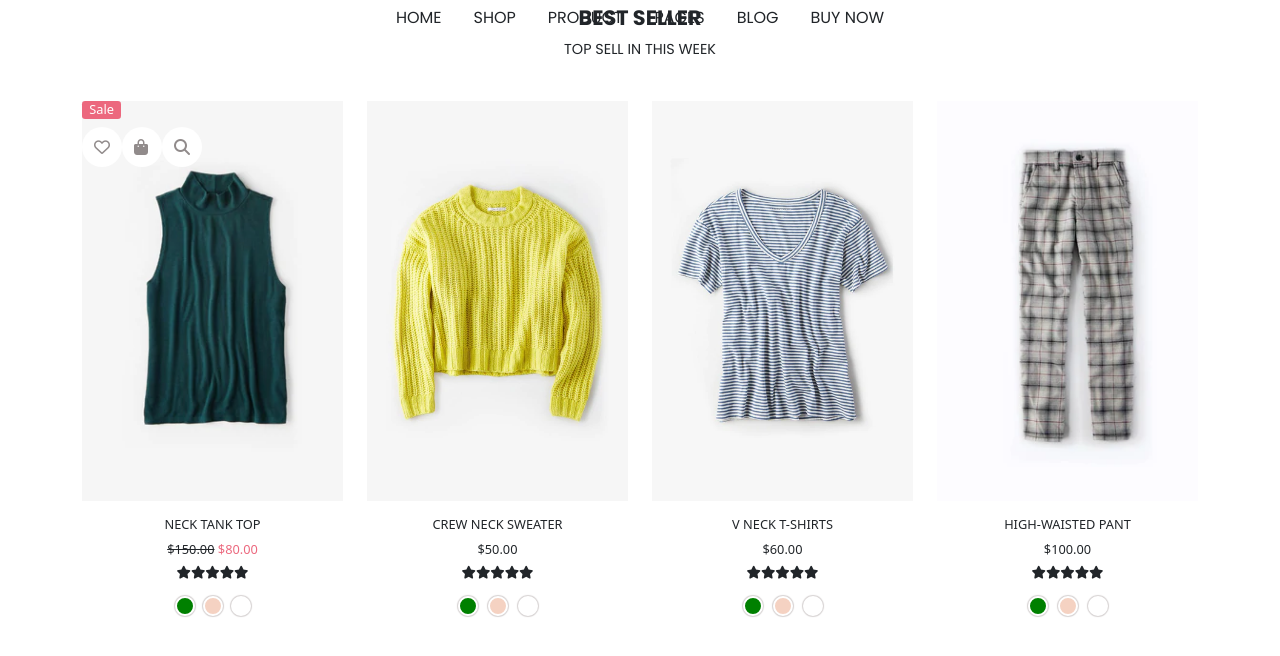
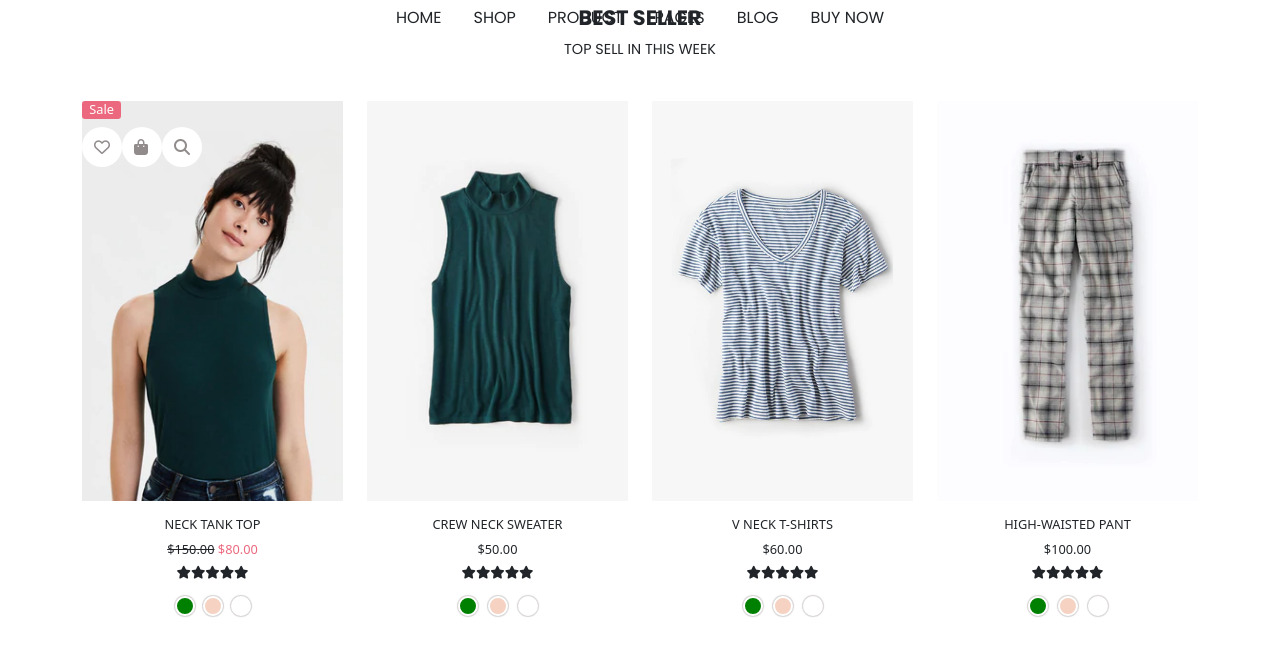
Before and after one commit to dask2207/Chetu-Optimal, a plain HTML site: page index.html in a window 1280 px wide. In both pictures the pointer is over the element "Sale". Shown: the part 1258-1914 px from the top of the page. Drawn offline with nearby package versions, Linux system fonts and the light colour scheme; files whose address does not match are found by name.

Commit message:
Update style.css

```diff
--- a/css/style.css
+++ b/css/style.css
@@ -293,8 +293,7 @@ nav{
 
 
 .best-seller .col-xl-3:nth-of-type(1) .image:nth-child(1):hover{
-/*     background: url('../images/Product-seller-1-1.jpg'); */
-    background-color:#222;
+    background: url('../images/Product-seller-1-1.jpg');
     background-size: cover;
     background-position-x: center;
     height: 50vh;
@@ -302,7 +301,7 @@ nav{
 }
 
 .best-seller .col-xl-3:nth-of-type(2) .image:nth-child(1){
-    background: url('../images/Product-seller-2.jpg');
+    background: url('../images/Product-seller-1.jpg');
     background-size: cover;
     background-position-x: center;
     height: 50vh;
```
